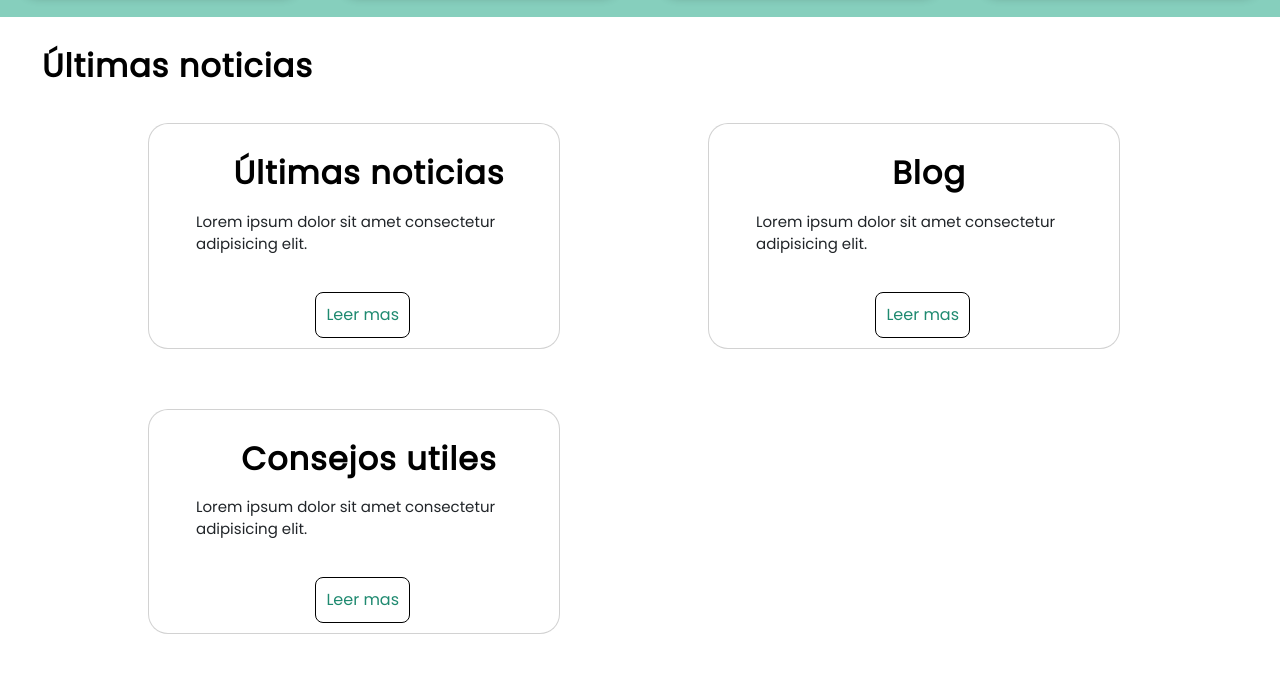
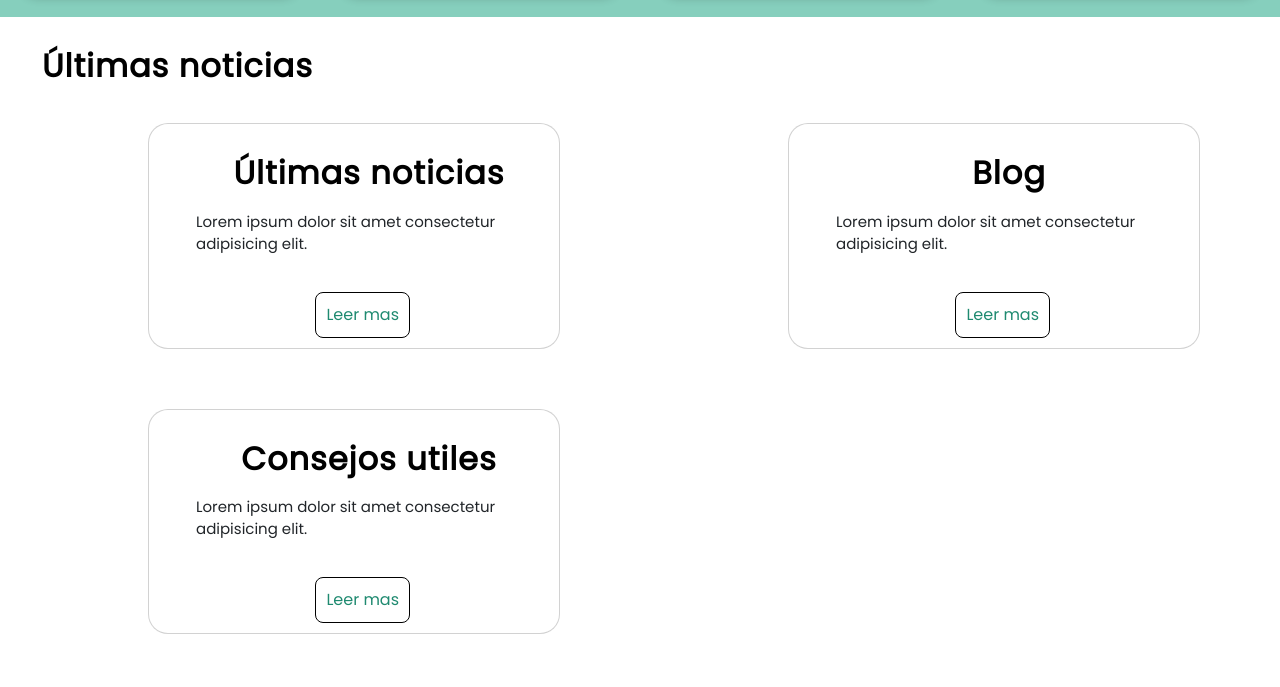
Before and after one commit to Narbebury/PROYECTO-INTEGRADOR-WEB-UNTREFSCHOOL, a plain HTML site: page index.html in a window 1280 px wide. Shown: the part 1511-2198 px from the top of the page. Drawn offline with nearby package versions, Linux system fonts and the light colour scheme.

Commit message:
Versión final

```diff
--- a/css/style.css
+++ b/css/style.css
@@ -367,7 +367,7 @@ header a {
   } */
   .noticias .card{
     width: 412px;
-    margin-left: 230px;
+    margin:0 auto;
     margin-top: 30px;
     margin-bottom: 30px;
     border-radius: 20px;
```
